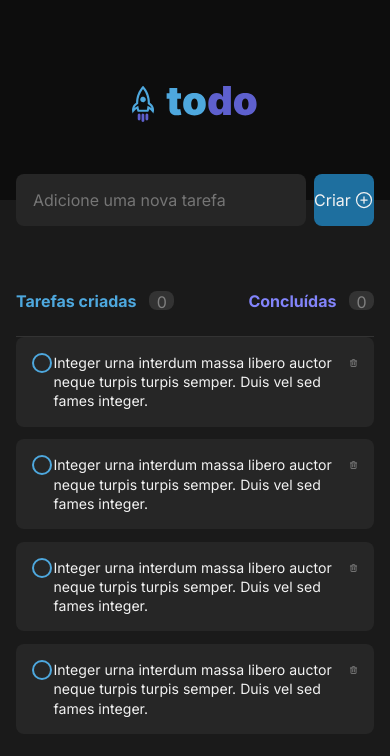
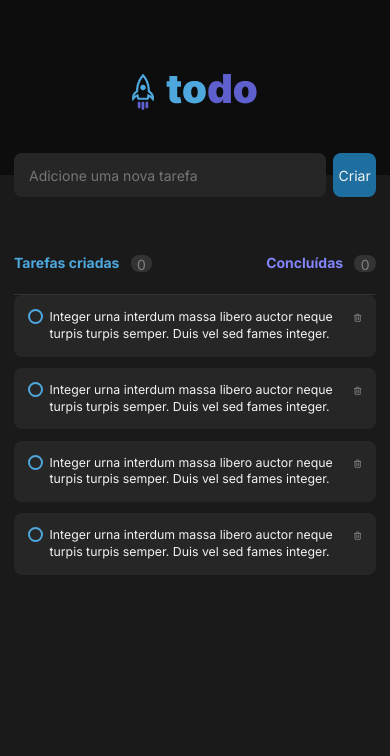
Before and after one commit to HenriquePereiraa/Todo-List, a React (Vite) app: page / in a window 390 px wide. Shown: the top 756 px of the page. Built offline with nearby package versions, Linux system fonts and the light colour scheme.

Commit message:
todo - adde responsiveness

```diff
--- /dev/null
+++ b/src/App.module.css
@@ -0,0 +1,5 @@
+@media (max-width: 768px) {
+  html {
+    font-size: 87.5%;
+  }
+}
--- a/src/App.tsx
+++ b/src/App.tsx
@@ -1,12 +1,13 @@
 import { Header } from "./components/Header";
 import { Main } from "./components/Main";
+import styles from "./App.module.css";
 import "./global.css";
 
 export function App() {
   return (
-    <div className="App">
-      <Header/>
-      <Main/>
+    <div className={styles.App}>
+      <Header />
+      <Main />
     </div>
   );
 }
--- a/src/components/Main/Main.module.css
+++ b/src/components/Main/Main.module.css
@@ -42,6 +42,12 @@
 
 .mainForm button > svg {
   color: var(--gray100);
+}
+
+@media (max-width: 768px) {
+  .mainForm button > svg {
+    display: none;
+  }
 }
 
 .mainForm input:focus {
@@ -103,7 +109,7 @@
   flex-direction: column;
   align-items: center;
   justify-content: center;
-  padding:4rem 0;
+  padding: 4rem 0;
 }
 
 .emptyList > svg {
@@ -111,7 +117,8 @@
   color: var(--gray400);
 }
 
-.emptyList span, strong {
+.emptyList span,
+strong {
   font-size: 1rem;
   line-height: 1.4rem;
   color: var(--gray300);
--- a/src/components/Main/Todo/Todo.module.css
+++ b/src/components/Main/Todo/Todo.module.css
@@ -9,7 +9,7 @@
   border-radius: 8px;
 }
 
-.task{
+.task {
   color: var(--gray100);
   font-size: 0.88rem;
   line-height: 1.2rem;
@@ -76,3 +76,16 @@
   border-width: 0 2px 2px 0;
   transform: rotate(40deg);
 }
+
+@media (max-width: 768px) {
+  .checkmark {
+    height: 15px;
+    width: 15px;
+  }
+  .roundCheckbox input[type="checkbox"]:checked + .checkmark::before {
+    left: 4px;
+    top: 1px;
+    width: 2px;
+    height: 6px;
+  }
+}
```
